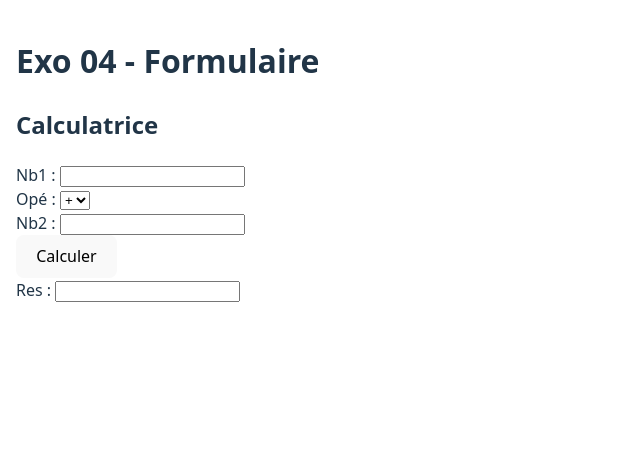
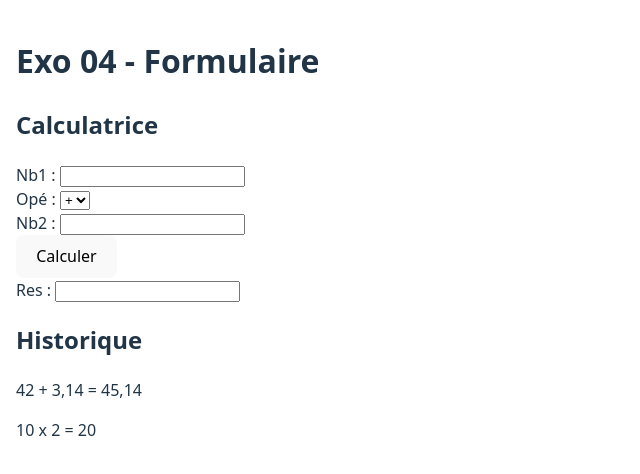
Before and after one commit to Formation-JS/BXL_JS2024_React_Exo04, a React (Vite) app: page / in a window 1280 px wide. Shown: the top 474 px of the page, without its empty margins (0-640 px from the left). Built offline with nearby package versions, Linux system fonts and the light colour scheme.

Commit message:
CalculHistory component

```diff
--- /dev/null
+++ b/src/components/calcul-history/calcul-history.jsx
@@ -0,0 +1,17 @@
+import { calcOperation } from "../../utils/operation.utils.js";
+
+function CalculHistoryLine({ nb1, nb2, op, res }) {
+    const current = calcOperation.get((op))
+    return <p>{nb1} {current.display} {nb2} = {res}</p>
+}
+
+export default function CalculHistory ({ history= []}) {
+
+    return (
+        <div>
+            {history.map(line => (
+                <CalculHistoryLine key={line.id} {...line} />
+            ))}
+        </div>
+    )
+}
--- a/src/containers/calculatrice/calculatrice.jsx
+++ b/src/containers/calculatrice/calculatrice.jsx
@@ -1,19 +1,6 @@
 import { useId, useState } from "react";
-
-const calcOperation = new Map([
-    ['add', { display: '+', calc: (v1, v2) => v1 + v2 }],
-    ['sub', { display: '-', calc: (v1, v2) => v1 - v2 }],
-    ['mult', { display: 'x', calc: (v1, v2) => v1 * v2 }],
-    ['div', { display: '/', calc: (v1, v2) => v1 / v2 }],
-    ['puis', {display: '^', calc: (value, power) => {
-        let result = 1;
-        for(let i=0; i < power; i++) {
-            result *= value;
-        }
-        return result;
-    }}],
-    // ['puis', { display: '^', calc: (v1, v2) => v1 ** v2 }],
-]);
+import CalculHistory from "../../components/calcul-history/calcul-history.jsx";
+import { calcOperation } from "../../utils/operation.utils.js";
 
 export default function Calculatrice() {
 
@@ -22,6 +9,11 @@ export default function Calculatrice() {
     const [nb2, setNb2] = useState('');
     const [op, setOp] = useState(calcOperation.keys().next().value);
     const [res, setRes] = useState('');
+
+    const [history, setHistory] = useState([
+        { id: 1, nb1: '42', nb2: '3,14', op: 'add', res: '45,14' },
+        { id: 2, nb1: '10', nb2: '2', op: 'mult', res: '20' }
+    ]);
 
     const handleCalcSubmit = (event) => {
         event.preventDefault();
@@ -82,6 +74,9 @@ export default function Calculatrice() {
                         readOnly />
                 </div>
             </form>
+
+            <h2>Historique</h2>
+            <CalculHistory history={history} />
         </>
     );
 }
--- /dev/null
+++ b/src/utils/operation.utils.js
@@ -0,0 +1,14 @@
+export const calcOperation = new Map([
+    ['add', { display: '+', calc: (v1, v2) => v1 + v2 }],
+    ['sub', { display: '-', calc: (v1, v2) => v1 - v2 }],
+    ['mult', { display: 'x', calc: (v1, v2) => v1 * v2 }],
+    ['div', { display: '/', calc: (v1, v2) => v1 / v2 }],
+    ['puis', {display: '^', calc: (value, power) => {
+        let result = 1;
+        for(let i=0; i < power; i++) {
+            result *= value;
+        }
+        return result;
+    }}],
+    // ['puis', { display: '^', calc: (v1, v2) => v1 ** v2 }],
+]);
```
